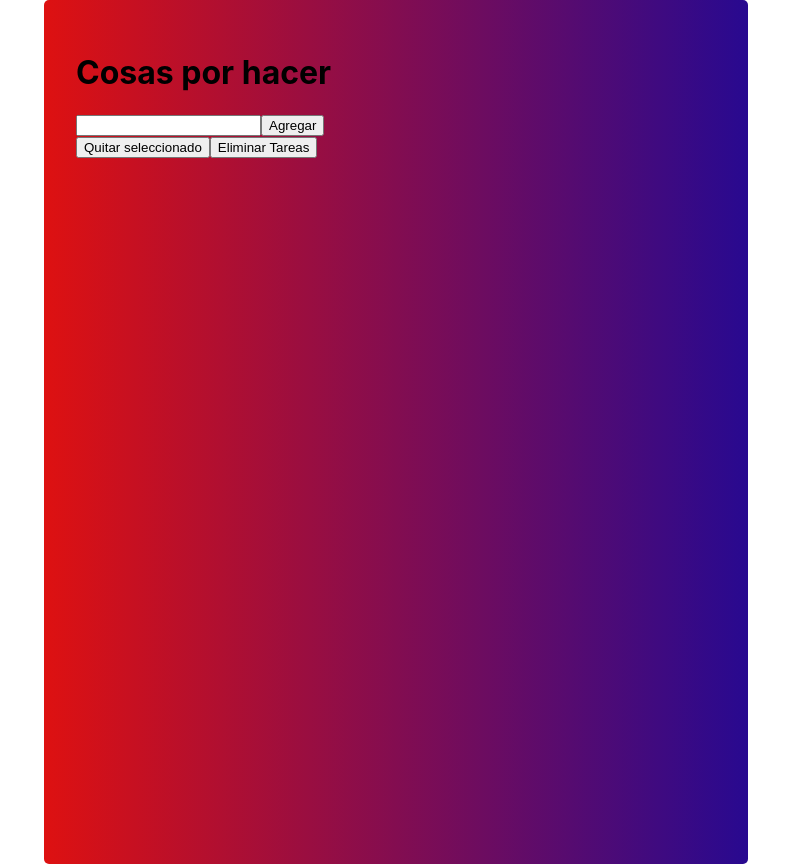
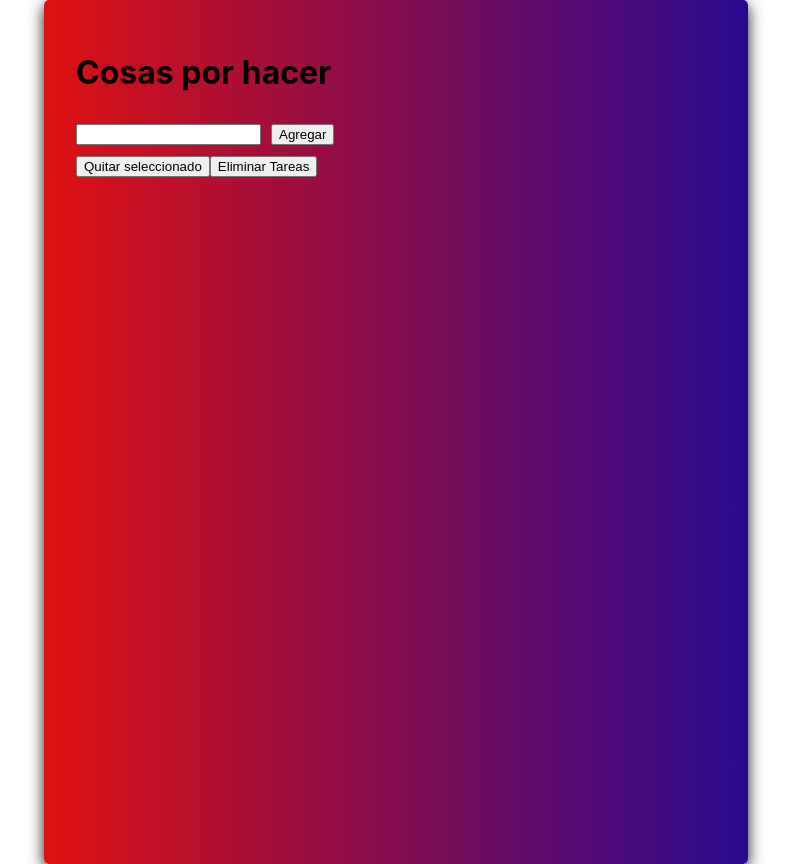
Before and after one commit to Rocha504/TareaReacJS, a React (Create React App) app in the folder reactjsproyect/: page / in a window 1280 px wide. Shown: the whole page, without its empty margins (244-1035 px from the left). Built offline with nearby package versions, Linux system fonts and the light colour scheme.

Commit message:
terminando

```diff
--- a/reactjsproyect/src/App.css
+++ b/reactjsproyect/src/App.css
@@ -22,6 +22,7 @@
   padding: 2rem;
   min-height: 100vh;
   border-radius: 5px;
+  box-shadow: 0 5px 15px rgba(0,0,0,0.9);
 
 }
 
--- a/reactjsproyect/src/App.js
+++ b/reactjsproyect/src/App.js
@@ -46,7 +46,8 @@ function App() {
     <h1>Cosas por hacer <br/></h1>
     <form onSubmit={addTarea}>
       <input type="text" value={otraTarea} onChange={(e) => setOtraTarea(e.target.value)}/>
-      <button type="submit">Agregar</button>
+
+      <button style={{margin:'10px'}} type="submit">Agregar</button>
     </form>
 
     {estado.map((all, indice) => (
```
